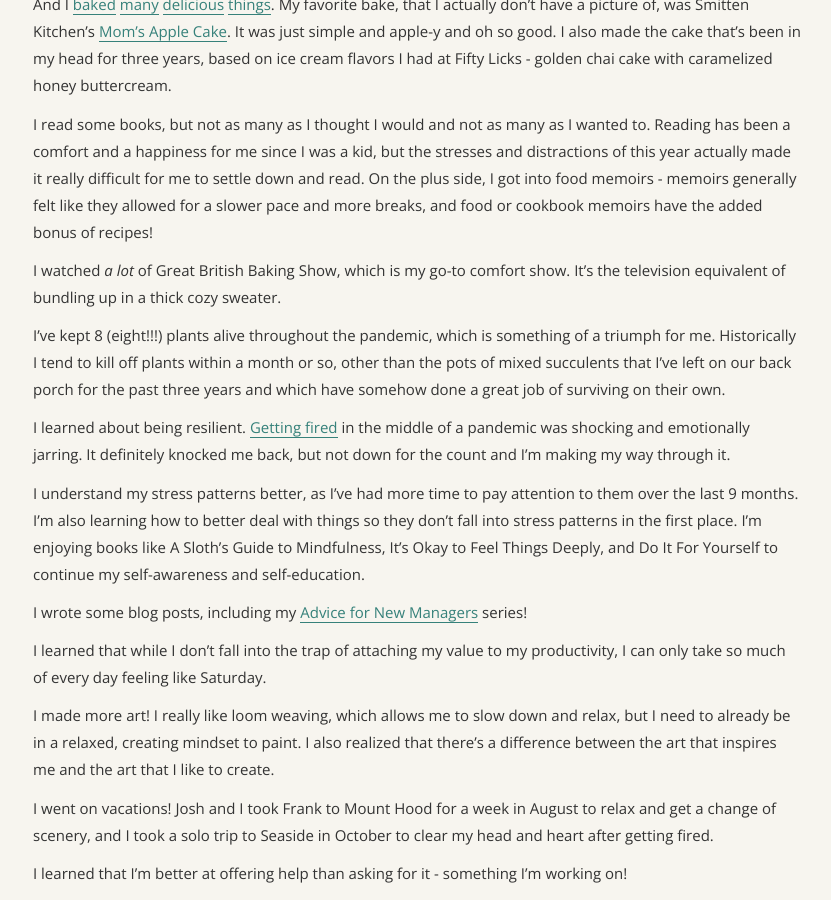
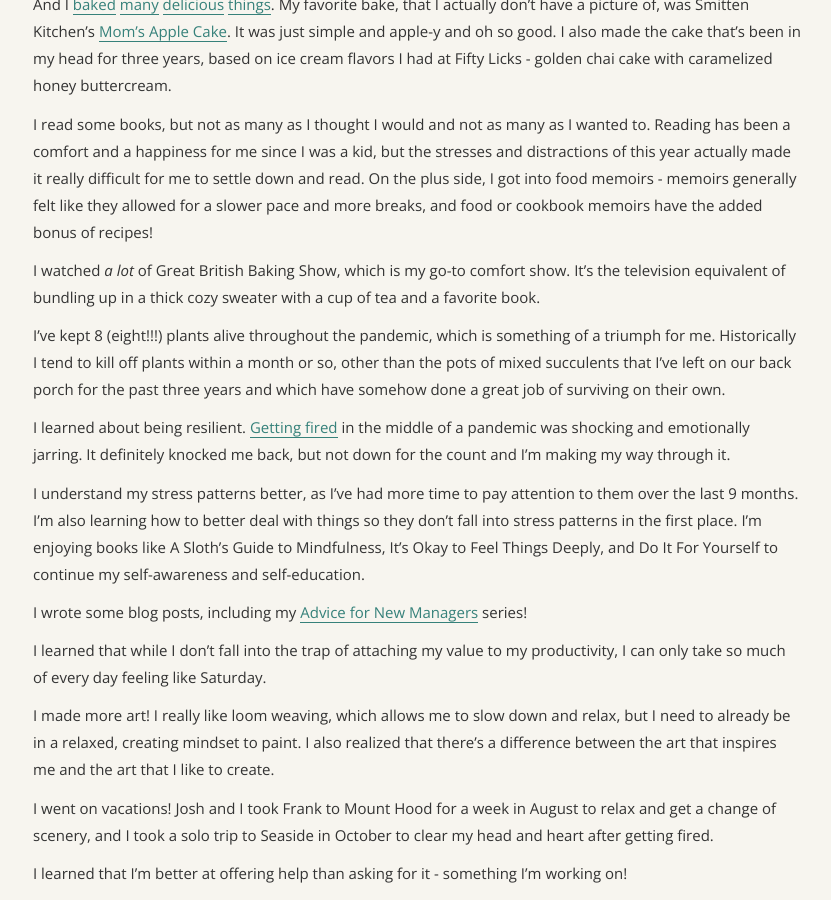
Before and after one commit to angelariggs/angelariggs.github.io, a Jekyll site: the page built from _posts/2020-12-28-reflection2020.md, in a window 1280 px wide and 900 px high, scrolled down 749 px. Shown: the whole window, without its empty margins (223-1054 px from the left). Built offline with Jekyll 4.4.1, drawn with Linux system fonts in a browser that asks for light colours; comment, search, counter and statistics services are not loaded.

Commit message:
smol tweaks

```diff
--- a/_posts/2020-12-28-reflection2020.md
+++ b/_posts/2020-12-28-reflection2020.md
@@ -20,7 +20,7 @@ And I [baked](https://www.instagram.com/p/CC2eqGaBHEK/) [many](https://www.insta
 
 I read some books, but not as many as I thought I would and not as many as I wanted to. Reading has been a comfort and a happiness for me since I was a kid, but the stresses and distractions of this year actually made it really difficult for me to settle down and read. On the plus side, I got into food memoirs - memoirs generally felt like they allowed for a slower pace and more breaks, and food or cookbook memoirs have the added bonus of recipes!
 
-I watched _a lot_ of Great British Baking Show, which is my go-to comfort show. It’s the television equivalent of bundling up in a thick cozy sweater.
+I watched _a lot_ of Great British Baking Show, which is my go-to comfort show. It’s the television equivalent of bundling up in a thick cozy sweater with a cup of tea and a favorite book.
 
 I’ve kept 8 (eight!!!) plants alive throughout the pandemic, which is something of a triumph for me. Historically I tend to kill off plants within a month or so, other than the pots of mixed succulents that I’ve left on our back porch for the past three years and which have somehow done a great job of surviving on their own.
 
```
